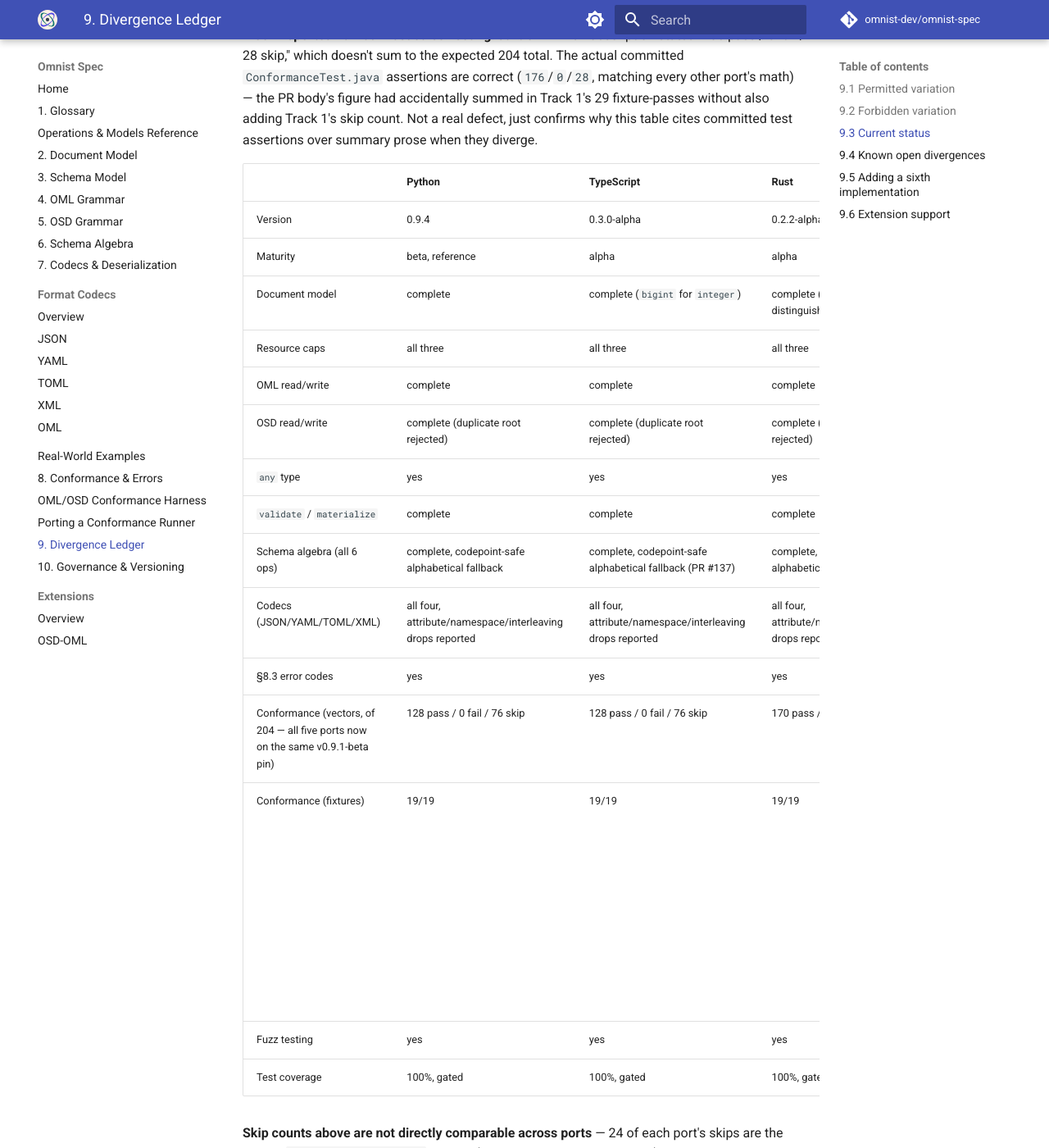
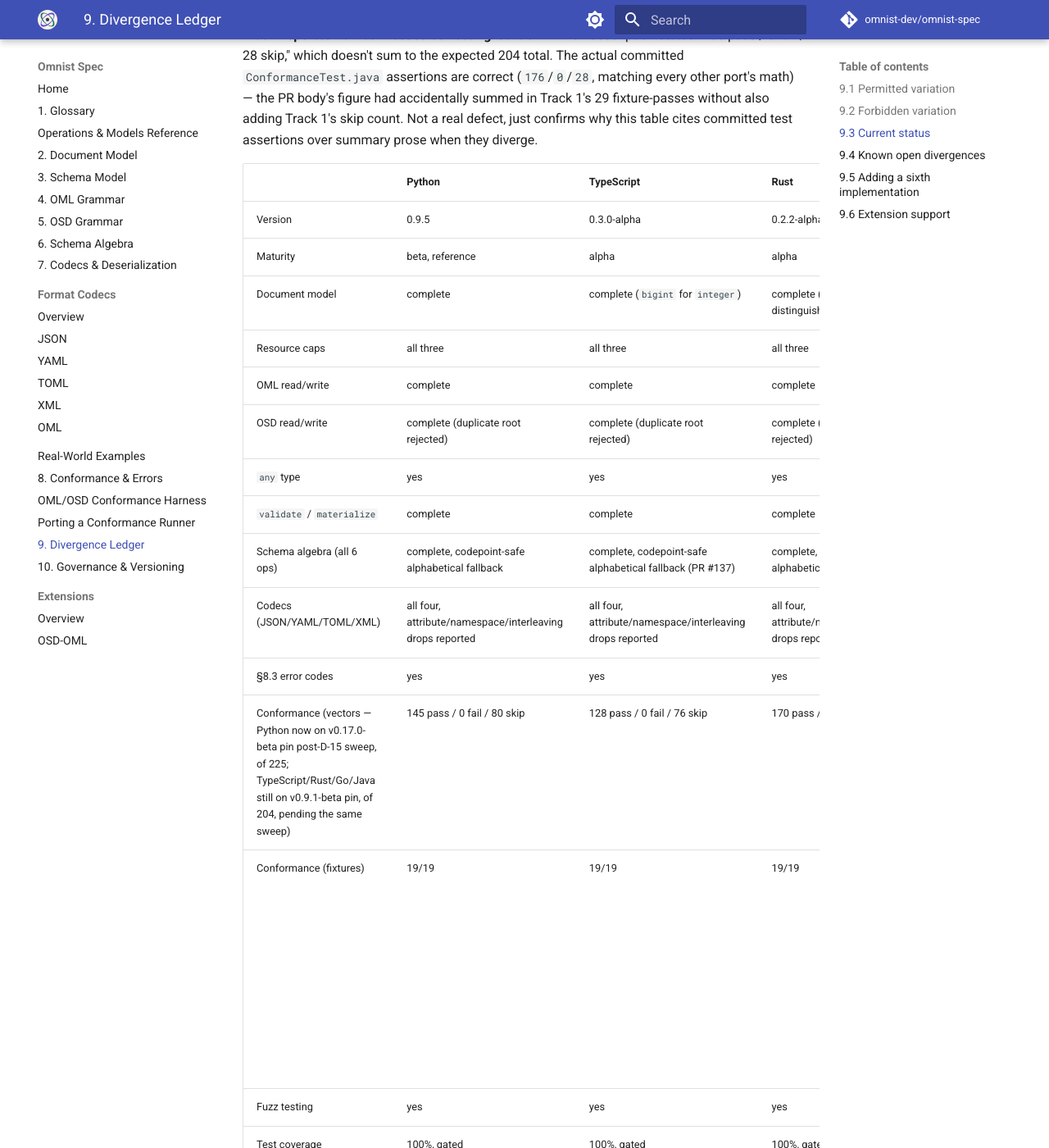
Before and after one commit to omnist-dev/omnist-spec, an MkDocs documentation site: the page built from docs/09-divergence-ledger.md, in a window 1280 px wide and 1400 px high, scrolled down 2963 px. Shown: the whole window at 82% size. Built offline with MkDocs 1.6.1 and Material for MkDocs 9.7.7, drawn with Linux system fonts in a browser that asks for light colours; comment, search, counter and statistics services are not loaded.

Commit message:
Sync §9.3 divergence ledger to Python v0.9.5 (D-15 BOM sweep) (#96)
Python is the first port through the post-freeze sweep against v0.17.0-beta
(omnist#346): version 0.9.4 -> 0.9.5, vector count 128/0/76 -> 145/0/80 (of
225 vectors at the new pin, up from 204 at v0.9.1-beta -- 21 new vectors
landed in the v0.10.0-beta..v0.17.0-beta range). The other four ports are
still on v0.9.1-beta pending the same sweep, so the conformance row header
now says so explicitly rather than claiming a shared pin that no longer
holds.

Co-authored-by: tomlee <yautat@gmail.com>
Co-authored-by: Claude Sonnet 5 <noreply@anthropic.com>

```diff
--- a/docs/09-divergence-ledger.md
+++ b/docs/09-divergence-ledger.md
@@ -148,7 +148,7 @@ diverge.
 
 | | Python | TypeScript | Rust | Go | Java |
 |---|---|---|---|---|---|
-| Version | 0.9.4 | 0.3.0-alpha | 0.2.2-alpha | 0.3.1-alpha | 0.2.3-alpha |
+| Version | 0.9.5 | 0.3.0-alpha | 0.2.2-alpha | 0.3.1-alpha | 0.2.3-alpha |
 | Maturity | beta, reference | alpha | alpha | alpha | alpha |
 | Document model | complete | complete (`bigint` for `integer`) | complete (all 7 kinds natively distinguished) | complete (all 7 kinds natively distinguished) | complete (all 7 kinds natively distinguished) |
 | Resource caps | all three | all three | all three | all three | all three |
@@ -159,7 +159,7 @@ diverge.
 | Schema algebra (all 6 ops) | complete, codepoint-safe alphabetical fallback | complete, codepoint-safe alphabetical fallback (PR #137) | complete, codepoint-safe alphabetical fallback | complete, codepoint-safe alphabetical fallback | complete, codepoint-safe alphabetical fallback (PR #103) |
 | Codecs (JSON/YAML/TOML/XML) | all four, attribute/namespace/interleaving drops reported | all four, attribute/namespace/interleaving drops reported | all four, attribute/namespace/interleaving drops reported | all four, attribute/namespace/interleaving drops reported | all four, attribute/namespace/interleaving drops reported |
 | §8.3 error codes | yes | yes | yes | yes | yes |
-| Conformance (vectors, of 204 — all five ports now on the same v0.9.1-beta pin) | 128 pass / 0 fail / 76 skip | 128 pass / 0 fail / 76 skip | 170 pass / 0 fail / 34 skip | 175 pass / 0 fail / 29 skip | 176 pass / 0 fail / 28 skip |
+| Conformance (vectors — Python now on v0.17.0-beta pin post-D-15 sweep, of 225; TypeScript/Rust/Go/Java still on v0.9.1-beta pin, of 204, pending the same sweep) | 145 pass / 0 fail / 80 skip | 128 pass / 0 fail / 76 skip | 170 pass / 0 fail / 34 skip | 175 pass / 0 fail / 29 skip | 176 pass / 0 fail / 28 skip |
 | Conformance (fixtures) | 19/19 | 19/19 | 19/19 | 19/19 | 19/19 (Java's own harness headline count is 29, but 10 of those are `_referee-self-test/*` fixtures — tests of the harness's own equality logic, not this port's behavior — that Java's `Track1Runner` already special-cases but still folds into the same headline number; the other four ports exclude these from their public count. Root cause confirmed, tracked in `omnist-j#110`, not urgent) |
 | Fuzz testing | yes | yes | yes | yes | yes |
 | Test coverage | 100%, gated | 100%, gated | 100%, gated | 100%, gated | 100%, gated |
```
